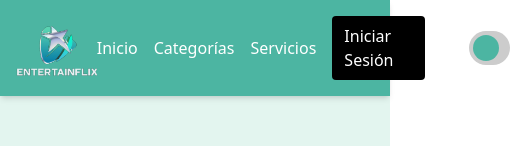
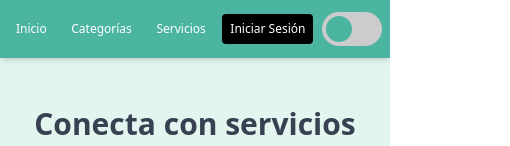
Before and after one commit to KennyRoDi/Dise-oSoftware, a Vue app: page / in a window 390 px wide. Shown: the top 146 px of the page, 510 px wide, since content can reach past the window. Built offline with nearby package versions, Linux system fonts and the light colour scheme.

Commit message:
navbar responsiva

```diff
--- a/src/components/Navbar.vue
+++ b/src/components/Navbar.vue
@@ -1,9 +1,6 @@
 <template>
     <header class="header">
         <img :src="`/assets/images/logoEF.png`" alt="Foto" class="header-logo" />
-        <span v-if="usuario" class="header-greeting">
-            Hola, {{ usuario.nombre }}!
-        </span>
         <nav class="header-nav">
             <RouterLink to="/" class="nav-link">Inicio</RouterLink>
             <RouterLink to="/categorias" class="nav-link">Categorías</RouterLink>
@@ -133,4 +130,70 @@ body.dark-mode .login-link {
   background-color: var(--color-primary-button-bg);
   color: var(--color-primary-button-text);
 }
+.header-nav {
+  display: flex;
+  align-items: center;
+  z-index: 10;
+  gap: 1rem;
+}
+
+@media (max-width: 768px) {
+    .header {
+        /* Volvemos a la dirección horizontal por defecto, pero con más compresión */
+        flex-direction: row;
+        justify-content: space-between;
+        align-items: center;
+        padding: 0.75rem 0.5rem; /* Reducimos el padding general */
+    }
+
+    .header-logo {
+        /* Solución clave: OCULTAR EL LOGO en móviles */
+        display: none;
+    }
+
+    .header-greeting {
+        /* Ocultamos el saludo para liberar espacio, o lo dejamos pequeño y a la izquierda */
+        display: none;
+        /* Si quieres dejarlo, usa:
+           position: static; transform: none; font-size: 0.6rem; margin-right: 0.5rem;
+        */
+    }
+
+    .header-nav {
+        /* Permitimos envolver, aunque el objetivo sea forzar una fila */
+        flex-wrap: nowrap; /* Desactivamos el envolvimiento para forzar la fila */
+        justify-content: space-between;
+        gap: 0.5rem; /* Reducimos el espacio entre elementos */
+        width: 100%; /* Ocupa todo el ancho disponible */
+        margin-top: 0;
+    }
+
+    .nav-link,
+    .logout-button,
+    .login-link {
+        /* Hacemos los elementos mucho más pequeños */
+        font-size: 0.75rem; /* Texto pequeño, esencial para caber */
+        padding: 0.4rem 0.5rem; /* Padding muy reducido */
+        margin-bottom: 0; /* Sin margen inferior */
+        flex-shrink: 0; /* Evita que el navegador los comprima aún más */
+        /* Eliminamos el display: block y width: 100% de la solución anterior */
+    }
+
+    .login-link {
+        /* Aseguramos que el botón de sesión también sea compacto */
+        font-size: 0.75rem;
+        padding: 0.4rem 0.5rem;
+    }
+
+    .theme-text {
+        /* Ocultamos el ícono de texto '⏾' y confiamos solo en el componente ThemeSwitcher */
+        display: none;
+    }
+
+    /* Ajuste para el ThemeSwitcher para que quede junto a los botones */
+    .header-nav > * {
+        /* Asegura que todos los hijos se alineen y sean compactos */
+        align-self: center;
+    }
+}
 </style>
```
